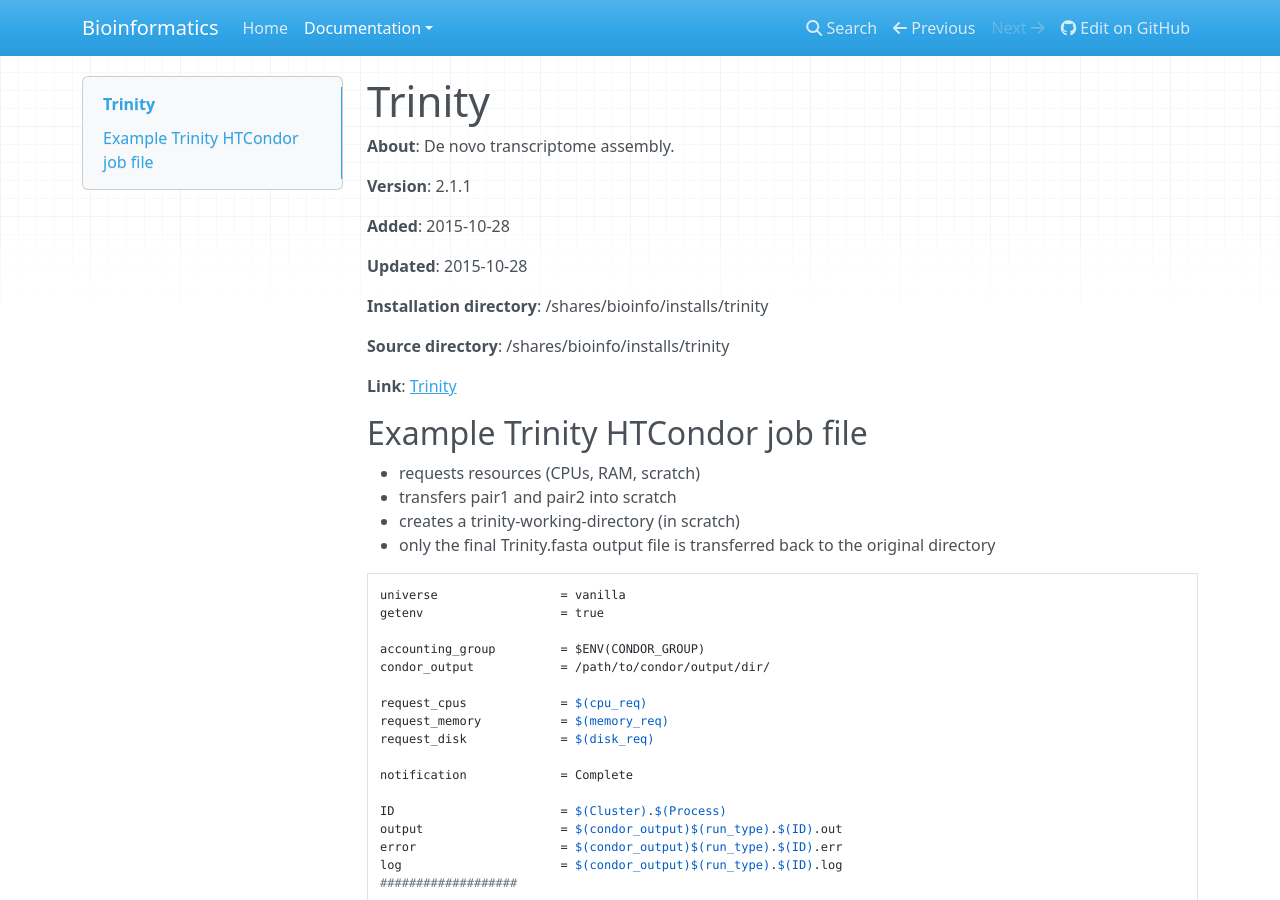
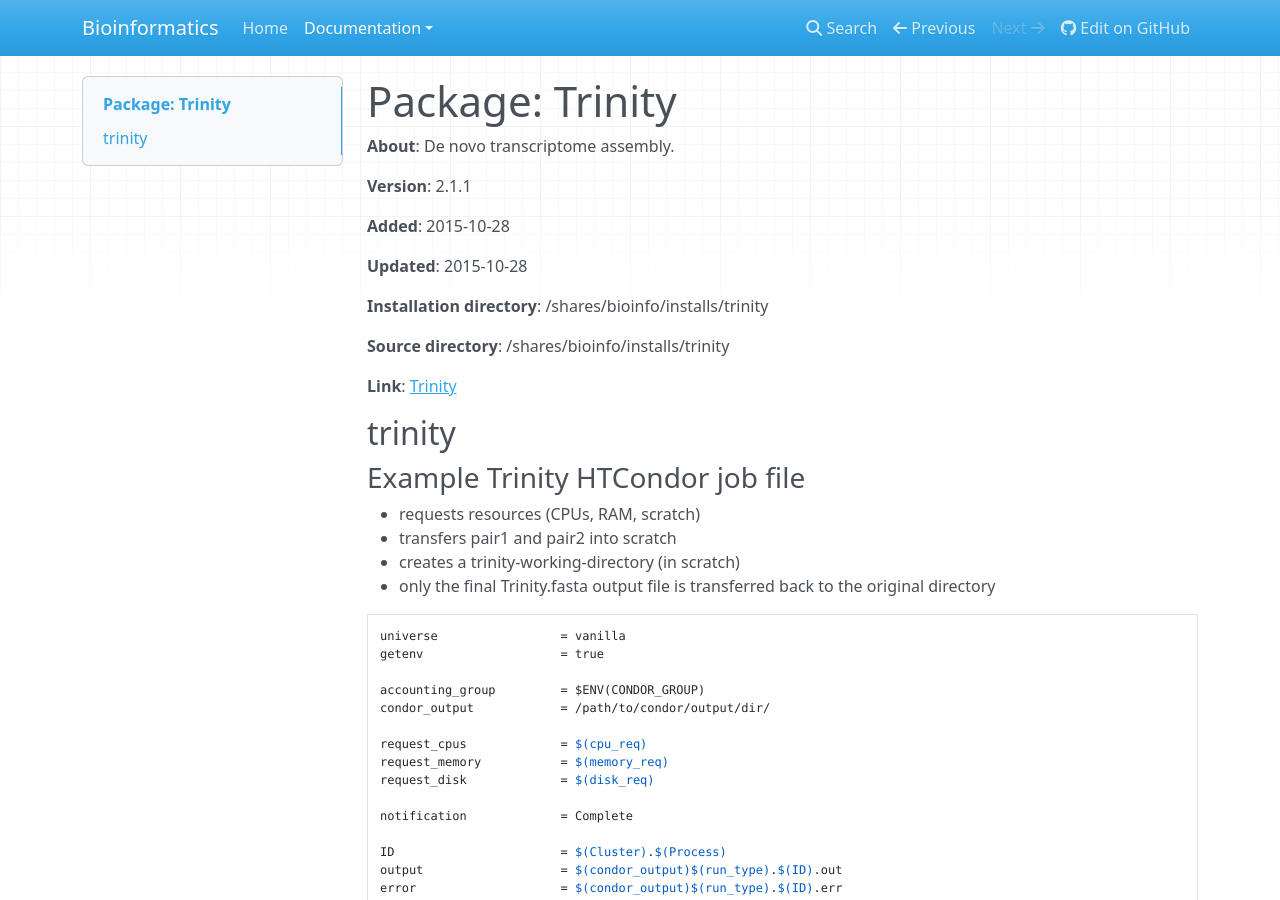
Before and after one commit to danforthcenter/bioinformatics, an MkDocs documentation site: the page built from docs/trinity.md, in a window 1280 px wide and 900 px high. Built offline with MkDocs 1.6.1, drawn with Linux system fonts in a browser that asks for light colours; nearby versions of some CDN libraries; old or Windows-style settings are respelled for this version of MkDocs.

Commit message:
Reformatted layout

```diff
--- a/docs/trinity.md
+++ b/docs/trinity.md
@@ -1,4 +1,4 @@
-# Trinity
+# Package: Trinity
 
 **About**: De novo transcriptome assembly.
 
@@ -14,7 +14,9 @@
 
 **Link**: [Trinity](https://github.com/trinityrnaseq/trinityrnaseq/wiki)
 
-## Example Trinity HTCondor job file
+## trinity
+
+### Example Trinity HTCondor job file
 
 * requests resources (CPUs, RAM, scratch)
 * transfers pair1 and pair2 into scratch
```
